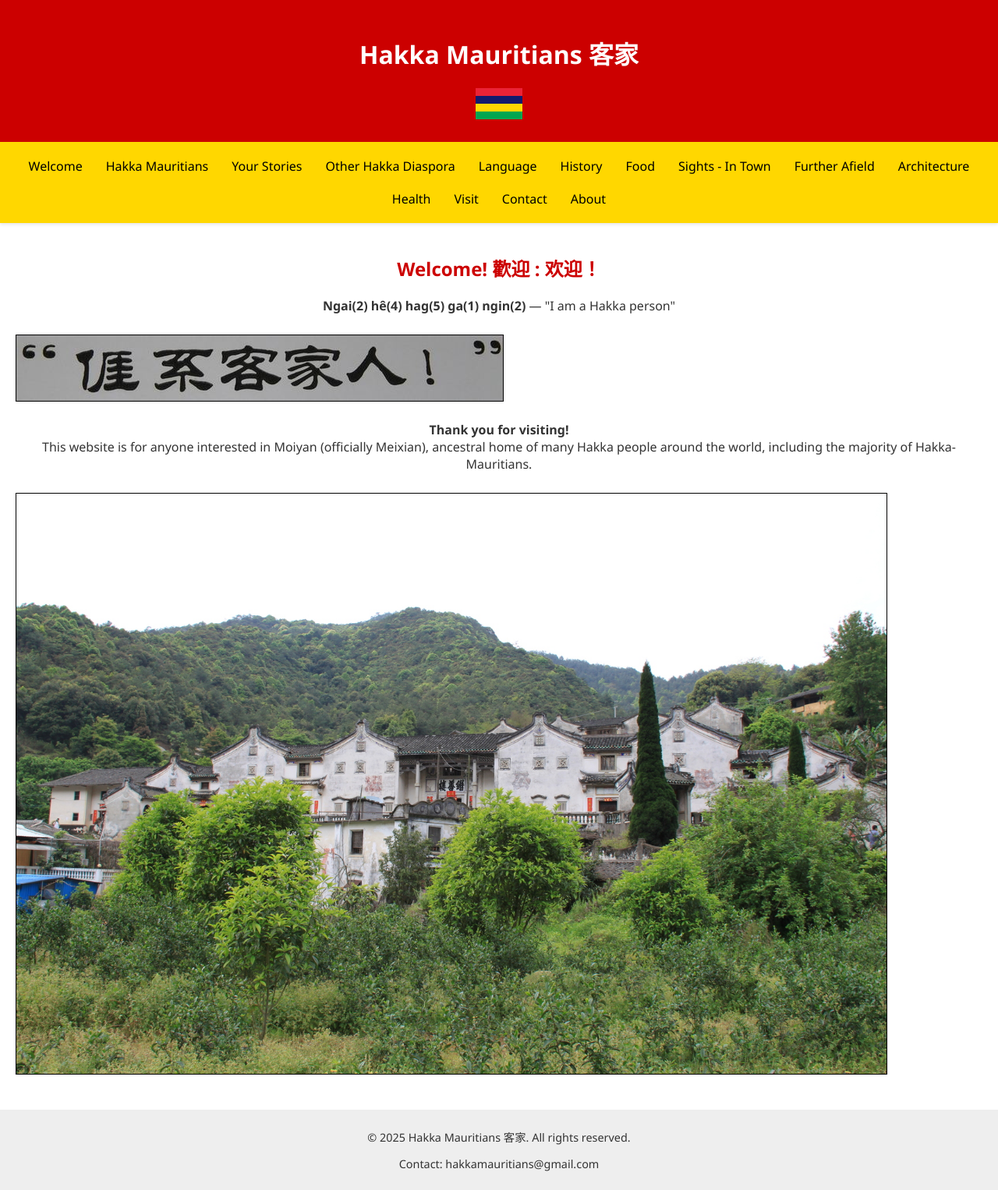
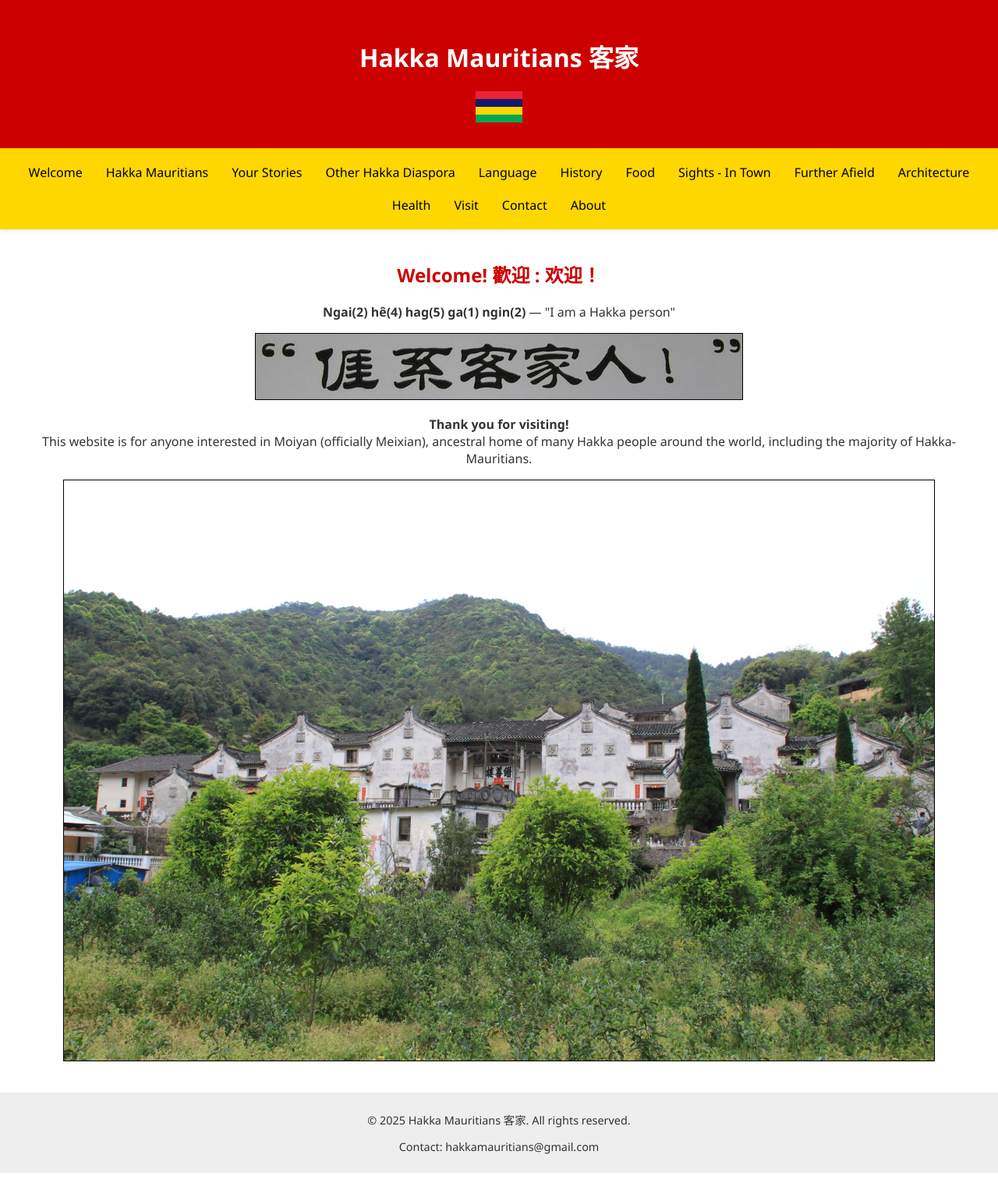
Before and after one commit to oliverlyf/hakka_mauritian_website, a Jekyll site: the page built from index.md, in a window 1280 px wide. Shown: the whole page at 78% size. Built offline with Jekyll 4.4.1, drawn with Linux system fonts in a browser that asks for light colours; after the commit the page ends 1504 px from its top, so only the background shows below that.

Commit message:
Update styles.css

```diff
--- a/assets/css/styles.css
+++ b/assets/css/styles.css
@@ -9,7 +9,7 @@ body {
 header {
   background-color: #cc0000;
   color: #fff;
-  padding: 1.5rem;
+  padding: 1.75rem;
   text-align: center;
 }
 
@@ -98,8 +98,9 @@ h2 {
 .example-image img {
   max-width: 90%;
   height: auto;
-  margin-top: 10px;
   border: 1px solid #000;
+  display: block;
+  margin: 10px auto 0 auto;
     }
 
 footer {
```
